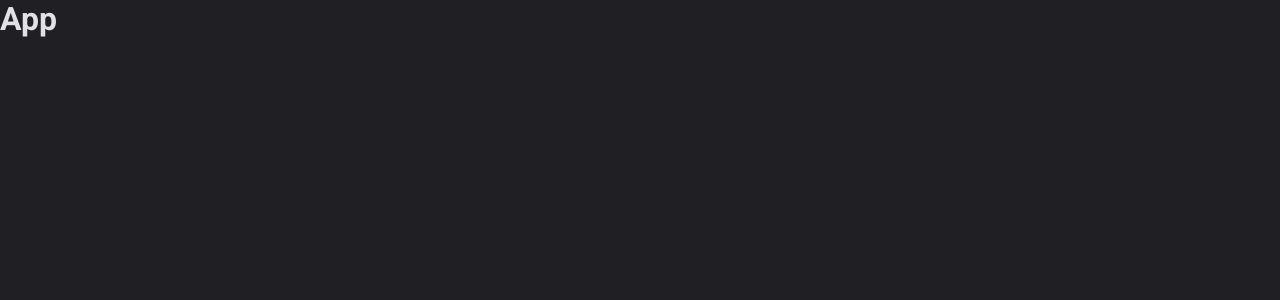
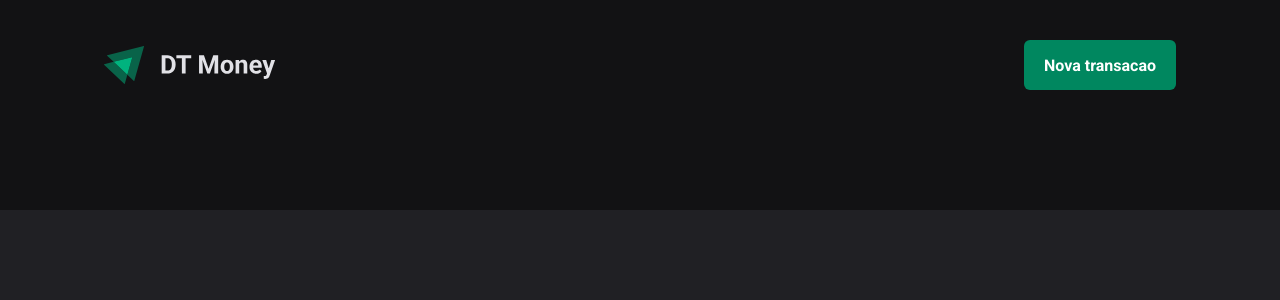
Before and after one commit to GabrielGoncalvesMendes/dt-money, a React (Vite) app: page / in a window 1280 px wide. Shown: the top 300 px of the page. Built offline with nearby package versions, Linux system fonts and the light colour scheme.

Commit message:
Adding header component (#1)

```diff
--- a/src/App.tsx
+++ b/src/App.tsx
@@ -1,13 +1,14 @@
 import { ThemeProvider } from "styled-components";
 import { defaultTheme } from "./styles/themes/default";
 import { GlobalStyle } from "./styles/global";
+import { Transactions } from "./pages/Transactions";
 
 export function App() {
 
   return (
     <ThemeProvider theme={defaultTheme}>
       <GlobalStyle />
-      <h1>App</h1>
+      <Transactions />
     </ThemeProvider>
   )
 }
--- /dev/null
+++ b/src/components/Header/index.tsx
@@ -0,0 +1,14 @@
+import { HeaderConatiner, HeaderContent, NewTransactionButton } from "./styles";
+
+import logoImg from '../../assets/Logo.svg';
+
+export function Header() {
+  return (
+    <HeaderConatiner>
+      <HeaderContent>
+        <img src={logoImg} alt="" />
+        <NewTransactionButton>Nova transacao</NewTransactionButton>
+      </HeaderContent>
+    </HeaderConatiner>
+  );
+}
--- /dev/null
+++ b/src/components/Header/styles.ts
@@ -0,0 +1,33 @@
+import styled from "styled-components";
+
+export const HeaderConatiner = styled.header`
+  background: ${props => props.theme['gray-900']};
+  padding: 2.5rem 0 7.5rem;
+`;
+
+export const HeaderContent = styled.div`
+  width: 100%;
+  max-width: 1120px;
+  margin: 0 auto;
+  padding: 0 1.5rem;
+
+  display: flex;
+  justify-content: space-between;
+  align-items: center;
+`;
+
+export const NewTransactionButton = styled.button`
+  height: 50px;
+  border: 0;
+  background: ${props => props.theme['green-500']};
+  color: ${props => props.theme.white};
+  font-weight: bold;
+  padding: 0 1.25rem;
+  border-radius: 6px;
+  cursor: pointer;
+
+  &:hover {
+    background: ${props => props.theme['green-700']};
+    transition: background-color 0.2s;
+  }
+`;
--- /dev/null
+++ b/src/pages/Transactions/index.tsx
@@ -0,0 +1,9 @@
+import { Header } from "../../components/Header";
+
+export function Transactions() {
+  return (
+    <div>
+      <Header />
+    </div>
+  );
+}
```
Also changed, not shown: src/assets/Logo.svg (added), src/pages/Transactions/styles.ts (added).
